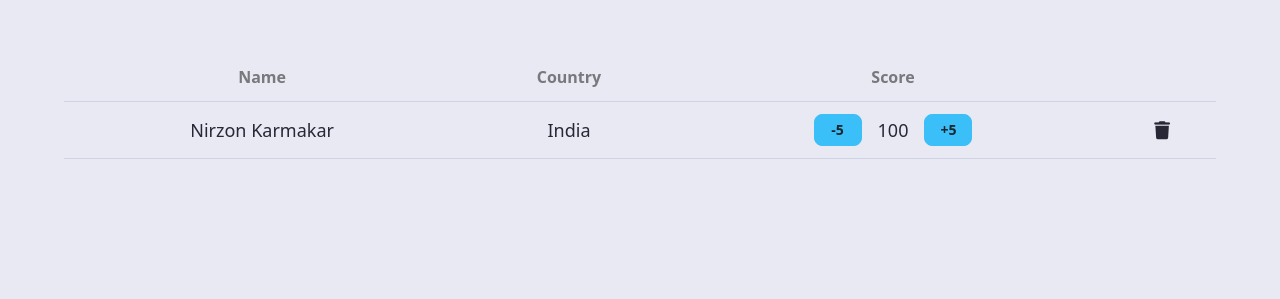
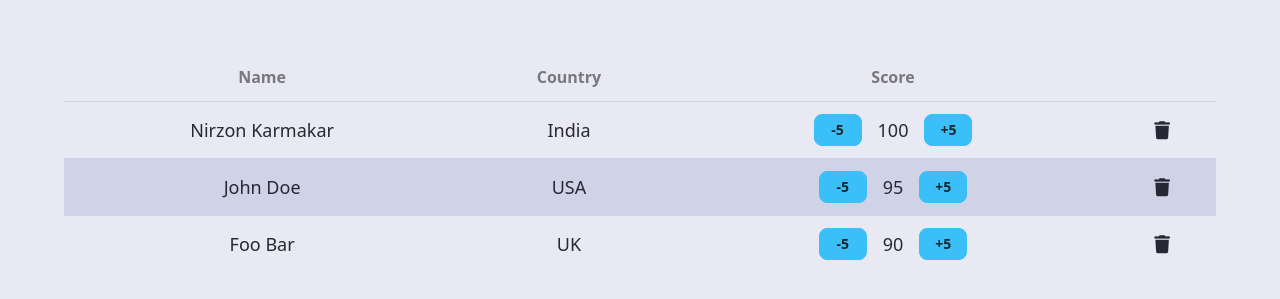
Before and after one commit to nirzon47/vanilla-leaderboard, a website: page index.html in a window 1280 px wide. Shown: the part 135-434 px from the top of the page. Drawn offline with Linux system fonts and the light colour scheme.

Commit message:
added renderTable()

```diff
--- a/index.html
+++ b/index.html
@@ -13,6 +13,10 @@
 			src="https://kit.fontawesome.com/d521bbec8a.js"
 			crossorigin="anonymous"
 		></script>
+
+		<!-- Scripts -->
+		<script src="model.js" defer></script>
+		<script src="script.js" defer></script>
 	</head>
 	<body class="min-h-screen w-screen py-8 px-4">
 		<!-- All content -->
--- /dev/null
+++ b/model.js
@@ -0,0 +1,5 @@
+const data = [
+	{ id: 1, fName: 'Nirzon', lName: 'Karmakar', country: 'India', score: '100' },
+	{ id: 2, fName: 'John', lName: 'Doe', country: 'USA', score: '95' },
+	{ id: 3, fName: 'Foo', lName: 'Bar', country: 'UK', score: '90' },
+]
--- /dev/null
+++ b/script.js
@@ -0,0 +1,37 @@
+// DOM Elements
+const tbody = document.getElementById('tbody')
+
+// Event Listener
+document.addEventListener('DOMContentLoaded', () => {
+	renderTable()
+})
+
+// Functions
+const renderTable = () => {
+	const fragment = document.createDocumentFragment()
+	tbody.innerHTML = ''
+
+	data.forEach((item) => {
+		const tr = document.createElement('tr')
+
+		const trData = `<td>${item.fName} ${item.lName}</td>
+                        <td>${item.country}</td>
+                        <td class="flex gap-x-4 items-center justify-center">
+                            <button class="btn btn-info btn-sm w-12 subtract5">-5</button>
+                            <span>${item.score}</span>
+                            <button class="btn btn-info btn-sm w-12 add5">+5</button>
+                        </td>
+                        <td>
+                            <i
+                                class="fa-solid fa-trash hover:text-red-600 duration-200 cursor-pointer"
+                            ></i>
+                        </td>
+                        `
+
+		tr.id = item.id
+		tr.innerHTML = trData
+		fragment.appendChild(tr)
+	})
+
+	tbody.appendChild(fragment)
+}
```
